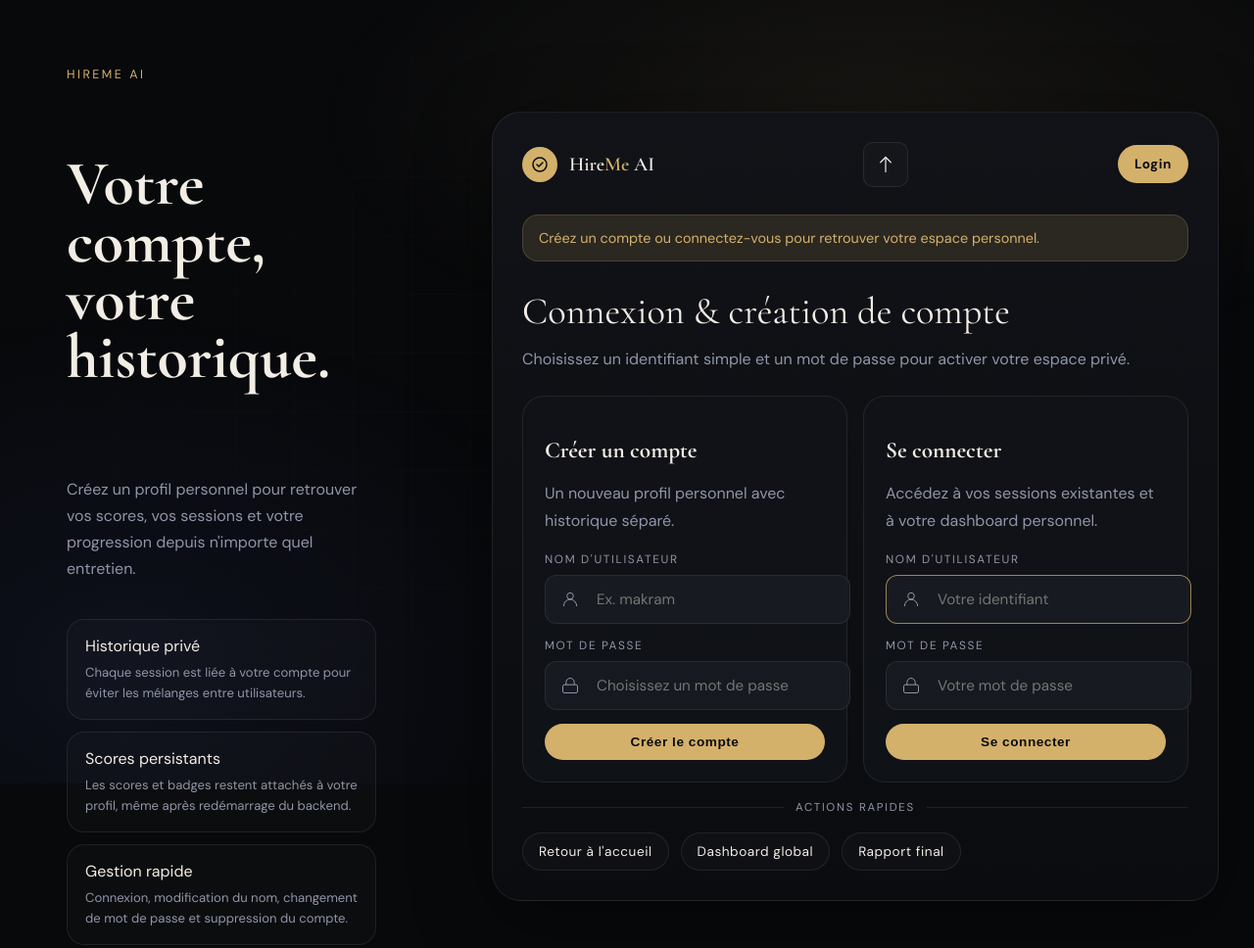
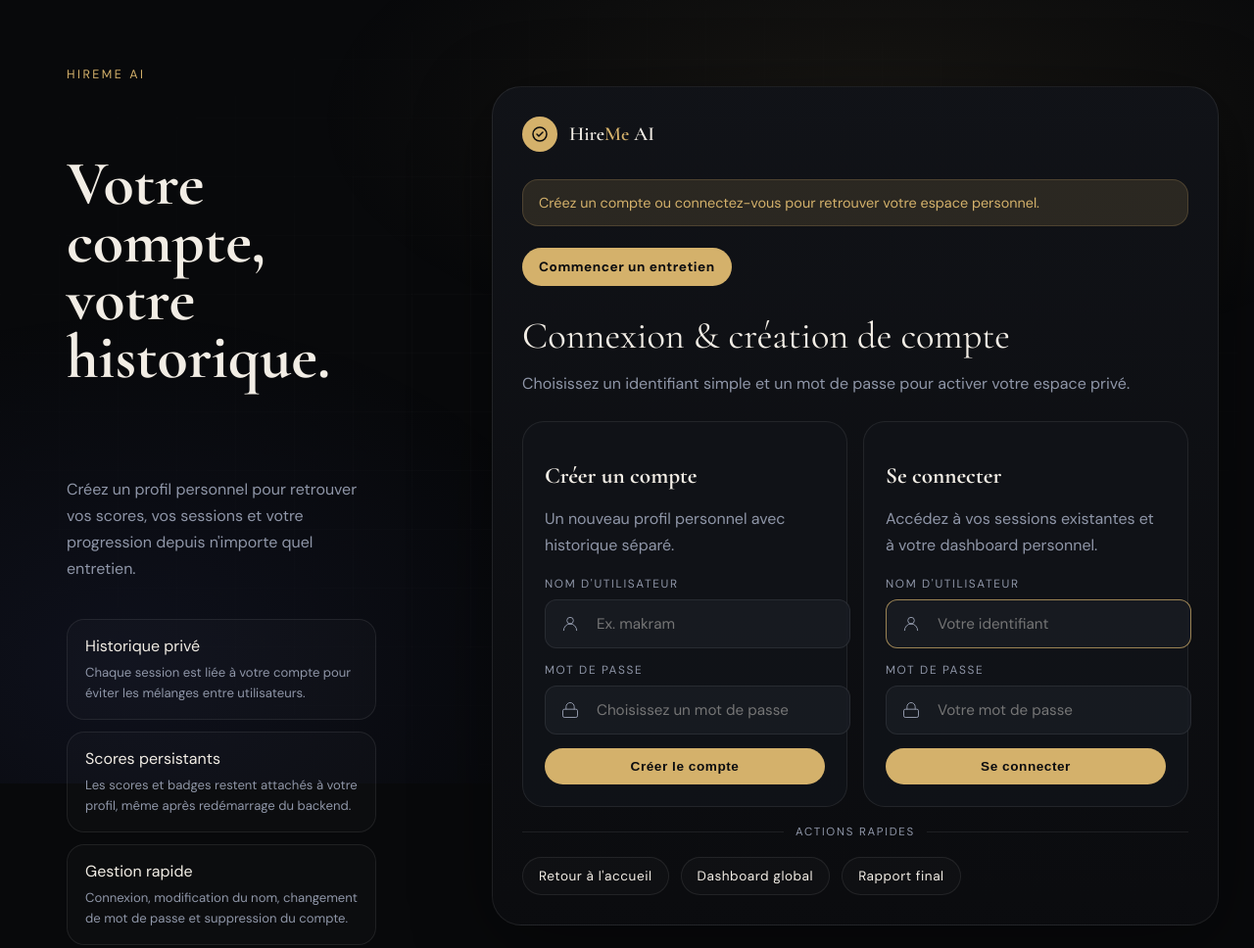
Before and after one commit to rbassim-ui/HireMe-AI, a plain HTML site: page frontend/login.html in a window 1280 px wide. Shown: the whole page at 98% size. Drawn offline with nearby package versions, Linux system fonts and the light colour scheme.

Commit message:
Auth: remove small arrow, add 'Commencer un entretien' (index?skipAuth), hide login widget on auth pages

```diff
--- a/frontend/auth.js
+++ b/frontend/auth.js
@@ -66,6 +66,16 @@ function renderAuthWidget() {
     return;
   }
 
+  // Don't render a redundant login button on auth pages (login/account)
+  try {
+    const path = location.pathname.split('/').pop();
+    const isAuthPage = path === 'login.html' || path === 'account.html' || document.body.classList.contains('auth-page');
+    if (isAuthPage) {
+      target.innerHTML = '';
+      return;
+    }
+  } catch (e) {}
+
   target.innerHTML = `
     <a href="login.html" class="auth-button">Login</a>
   `;
--- a/frontend/login.html
+++ b/frontend/login.html
@@ -35,16 +35,14 @@
           </div>
           <div class="brand-name">Hire<span>Me</span> AI</div>
         </a>
-        <a href="index.html" class="auth-quick" aria-label="Nouvel entretien" title="Nouvel entretien">
-          <svg viewBox="0 0 24 24" fill="none" xmlns="http://www.w3.org/2000/svg">
-            <path d="M12 2v20" stroke="currentColor" stroke-width="1.6" stroke-linecap="round"/>
-            <path d="M5 9l7-7 7 7" stroke="currentColor" stroke-width="1.6" stroke-linecap="round" stroke-linejoin="round"/>
-          </svg>
-        </a>
+        <!-- removed small up-arrow quick action; not needed -->
         <div class="auth-widget" id="authWidget"></div>
       </div>
 
       <div class="auth-banner">Créez un compte ou connectez-vous pour retrouver votre espace personnel.</div>
+      <div style="margin:16px 0 0 0;">
+        <a href="index.html?skipAuth=1" class="auth-button" style="font-weight:700;">Commencer un entretien</a>
+      </div>
       <h2 class="auth-title">Connexion & création de compte</h2>
       <p class="auth-subtitle">Choisissez un identifiant simple et un mot de passe pour activer votre espace privé.</p>
 
```
Also changed, not shown: frontend/index.html (+3 -1 lines).
